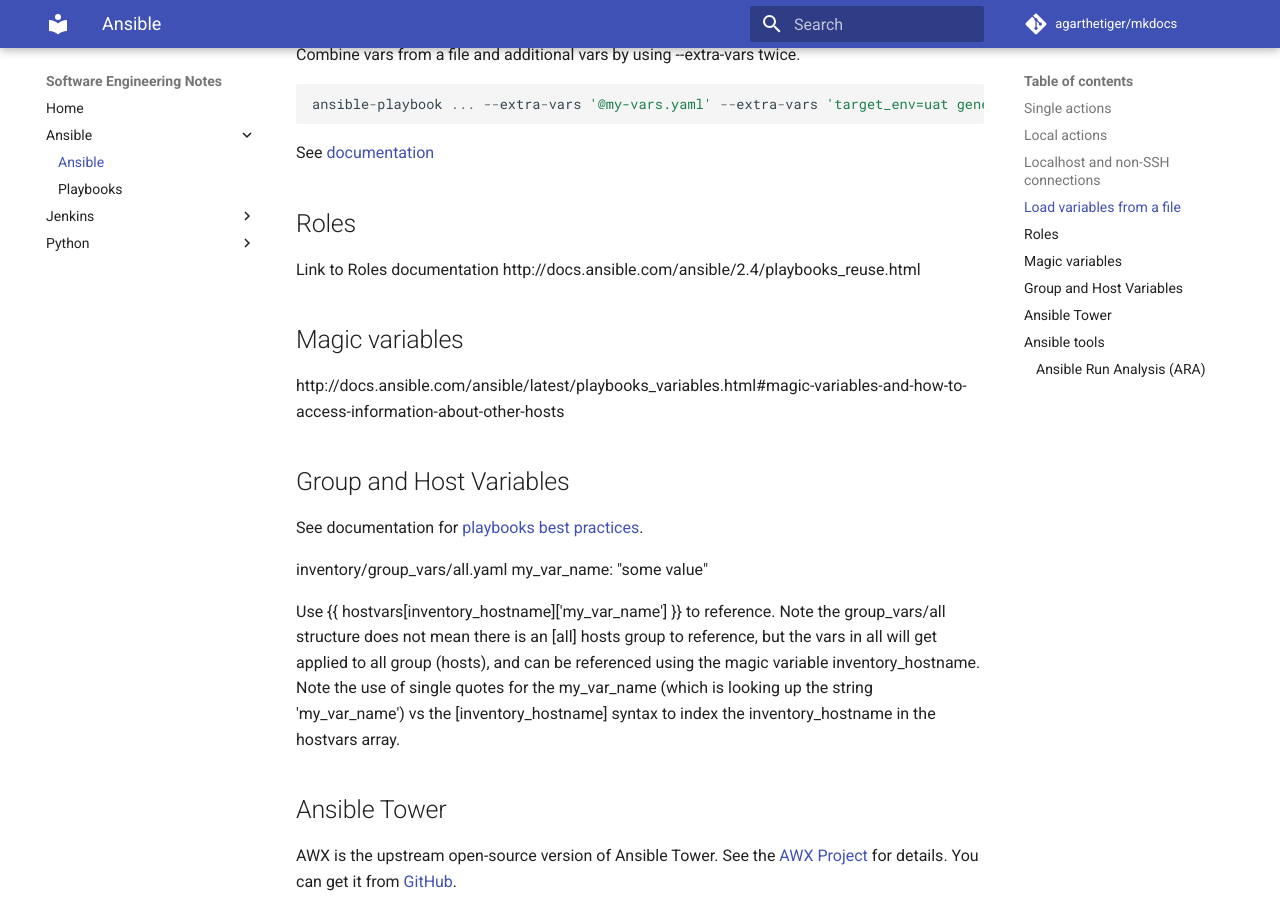
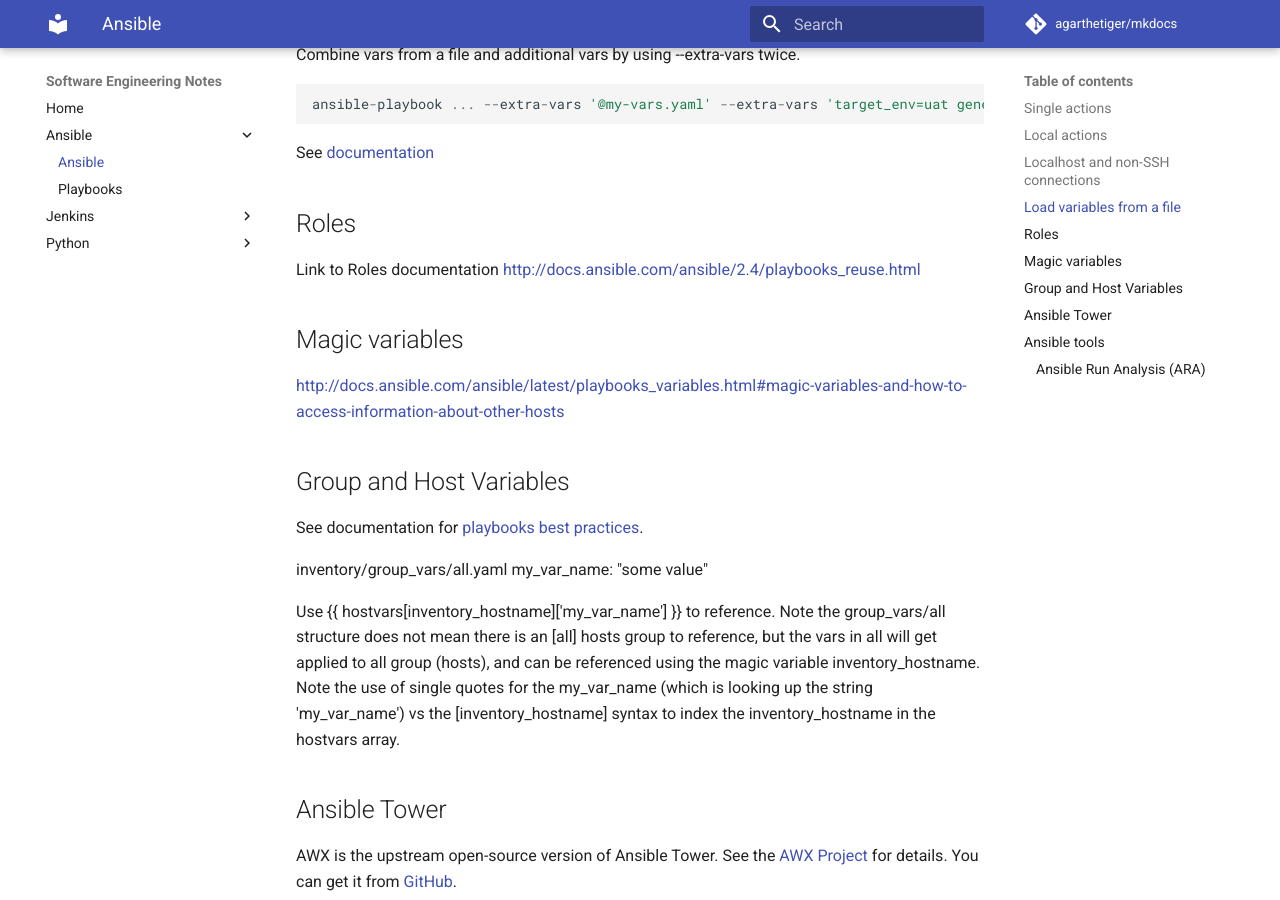
Before and after one commit to agarthetiger/mkdocs, an MkDocs documentation site: the page built from docs/ansible/Ansible.md, in a window 1280 px wide and 900 px high, scrolled down 1916 px. Built offline with MkDocs 1.6.1 and Material for MkDocs 9.7.7, drawn with Linux system fonts in a browser that asks for light colours; comment, search, counter and statistics services are not loaded.

Commit message:
Update mkdocs.yml

```diff
--- a/mkdocs.yml
+++ b/mkdocs.yml
@@ -15,6 +15,15 @@
   - toc:
       permalink: true
   - meta
+  - pymdownx.betterem:
+      smart_enable: all
+  - pymdownx.details
+  - pymdownx.inlinehilite
+  - pymdownx.magiclink
+  - pymdownx.mark
+  - pymdownx.smartsymbols
+  - pymdownx.superfences
+  - pymdownx.tilde
 
 extra:
   social:
```
